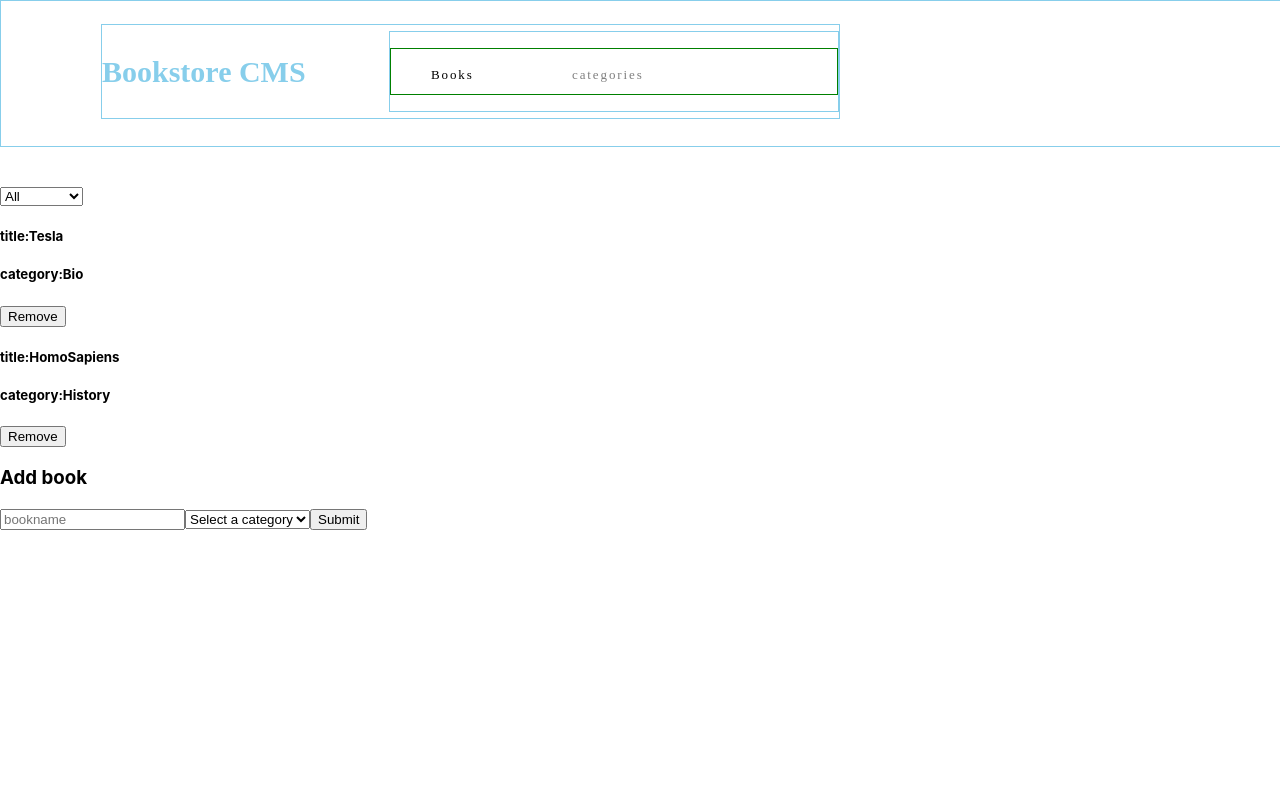
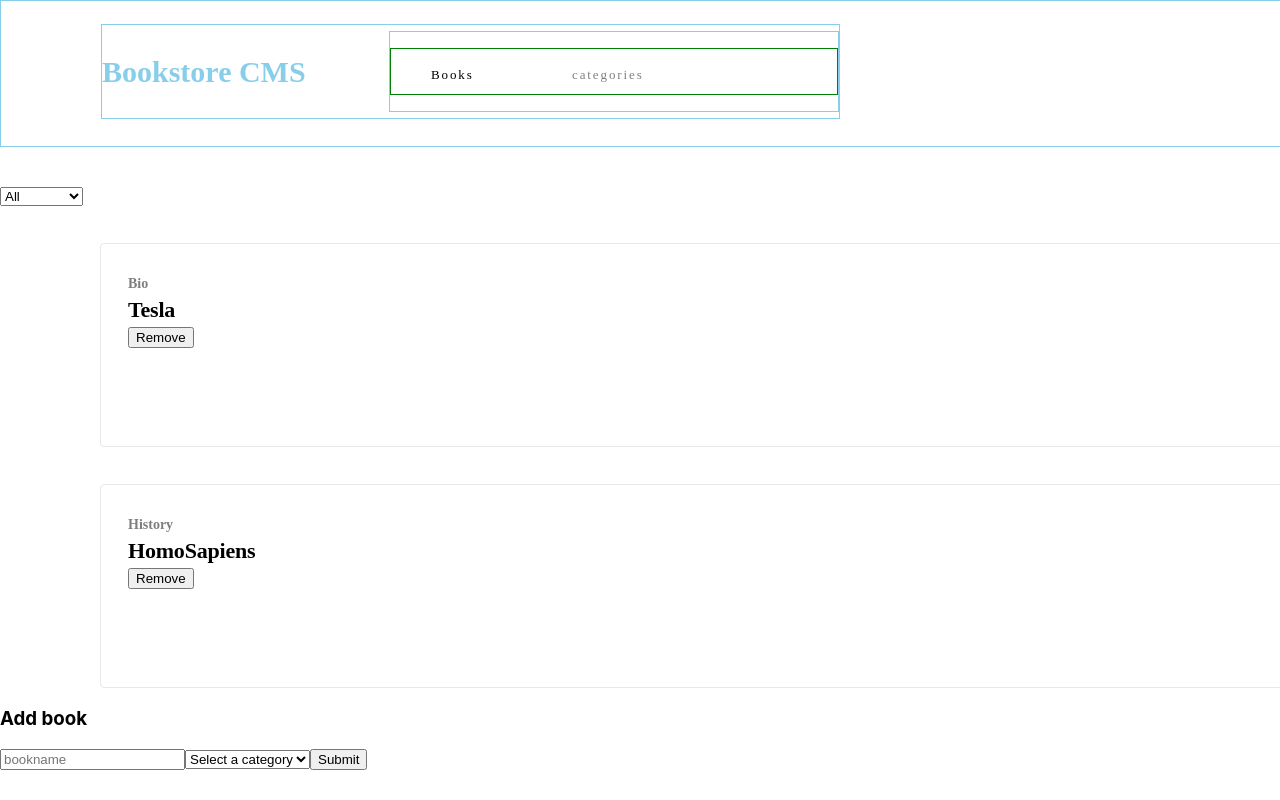
Before and after one commit to dibdas/bookstore, a React (Create React App) app: page / in a window 1280 px wide. Shown: the top 800 px of the page. Built offline with nearby package versions, Linux system fonts and the light colour scheme.

Commit message:
modified

```diff
--- a/src/components/Book.js
+++ b/src/components/Book.js
@@ -1,26 +1,22 @@
 import React from 'react';
 import propTypes from 'prop-types';
+import '../styles/Book.css';
 
 const Book = ({ book, handleRemoveBook }) => (
   <>
 
     <div className="row ">
-      <div className="col-3">
-        <h5>{book.Id}</h5>
+      <div className="card">
+        <div className="card_left">
+          <div className="category_card col-3">
+            {book.category}
+          </div>
+          <div className="title_card col-3">
+            {book.title}
+          </div>
+        </div>
+        <button className="card__link" type="button" onClick={() => handleRemoveBook(book)}>Remove</button>
       </div>
-      <div className="col-3">
-        <h5>
-          title:
-          {book.title}
-        </h5>
-      </div>
-      <div className="col-3">
-        <h5>
-          category:
-          {book.category}
-        </h5>
-      </div>
-      <button className="card__link" type="button" onClick={() => handleRemoveBook(book)}>Remove</button>
     </div>
   </>
 );
--- a/src/styles/Header.css
+++ b/src/styles/Header.css
@@ -1,7 +1,7 @@
 
 
 .navbar {
-    width: 80.4rem;
+    width: 80rem;
     height: 5.94rem;
     margin: 0 0 2.376rem;
     padding: 1.438rem 6.188rem 1.688rem 6.25rem;
```
